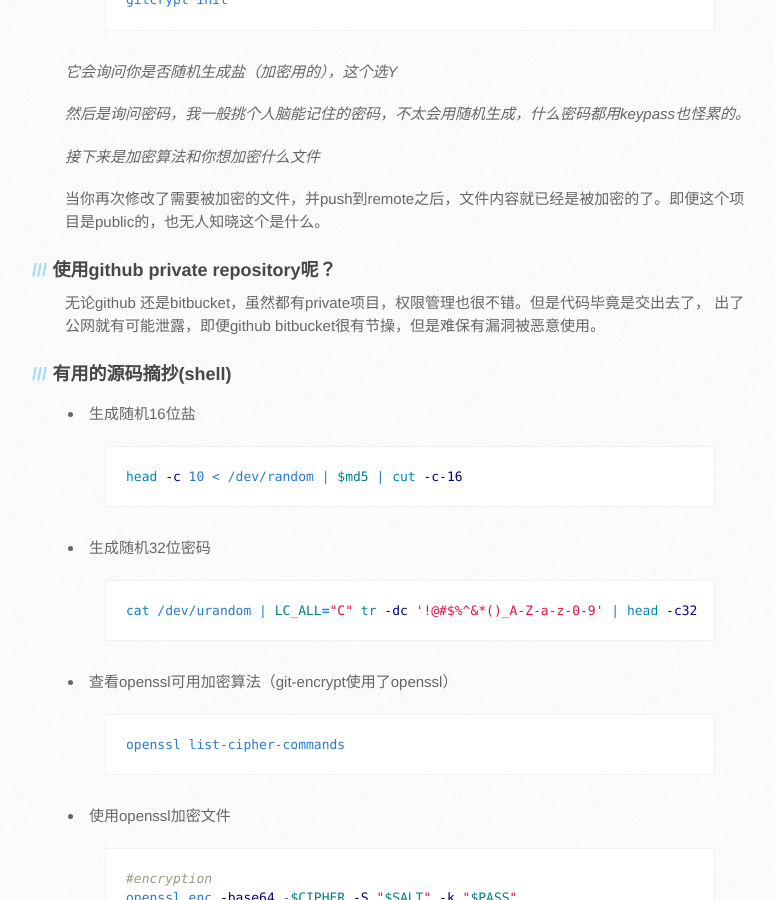
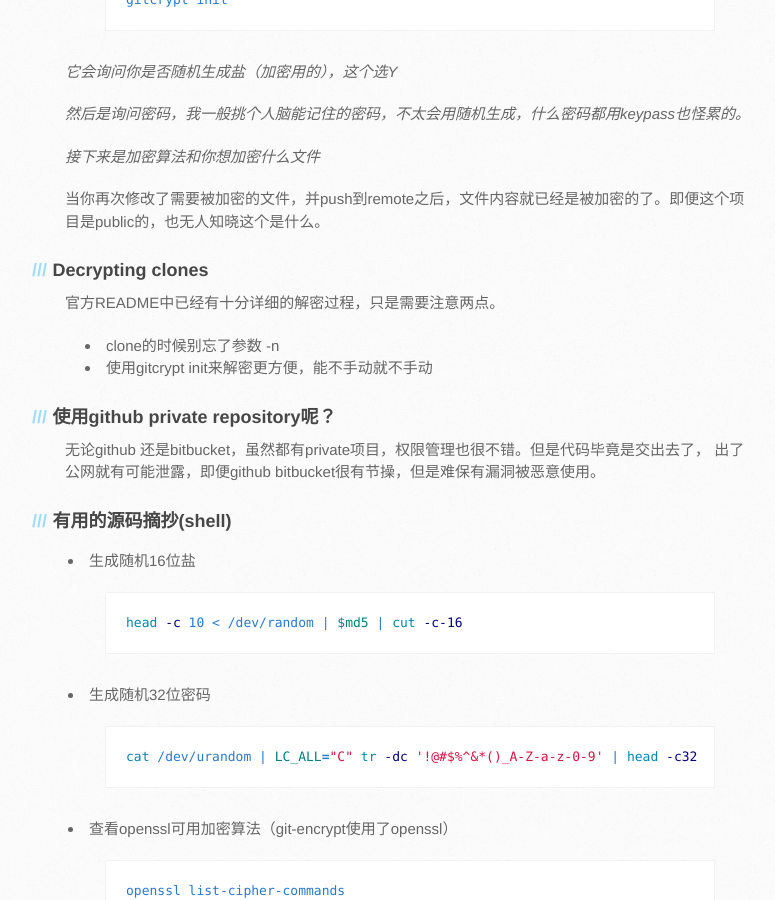
Before and after one commit to WalterInSH/walterinsh.github.io, a Jekyll site: the page built from _posts/2015-07-12-encrypt-public-files-on-github.md, in a window 1280 px wide and 900 px high, scrolled down 977 px. Shown: the whole window, without its empty margins (105-880 px from the left). Built offline with Jekyll 4.4.1, drawn with Linux system fonts in a browser that asks for light colours; some web fonts are replaced; Markdown is read by kramdown in place of the engine named in the settings; comment, search, counter and statistics services are not loaded.

Commit message:
add new content

```diff
--- a/_posts/2015-07-12-encrypt-public-files-on-github.md
+++ b/_posts/2015-07-12-encrypt-public-files-on-github.md
@@ -44,6 +44,13 @@ _接下来是加密算法和你想加密什么文件_
 
 当你再次修改了需要被加密的文件，并push到remote之后，文件内容就已经是被加密的了。即便这个项目是public的，也无人知晓这个是什么。
 
+###Decrypting clones
+
+官方README中已经有十分详细的解密过程，只是需要注意两点。
+
+* clone的时候别忘了参数 -n
+* 使用gitcrypt init来解密更方便，能不手动就不手动
+
 ###使用github private repository呢？
 
 无论github 还是bitbucket，虽然都有private项目，权限管理也很不错。但是代码毕竟是交出去了，
```
